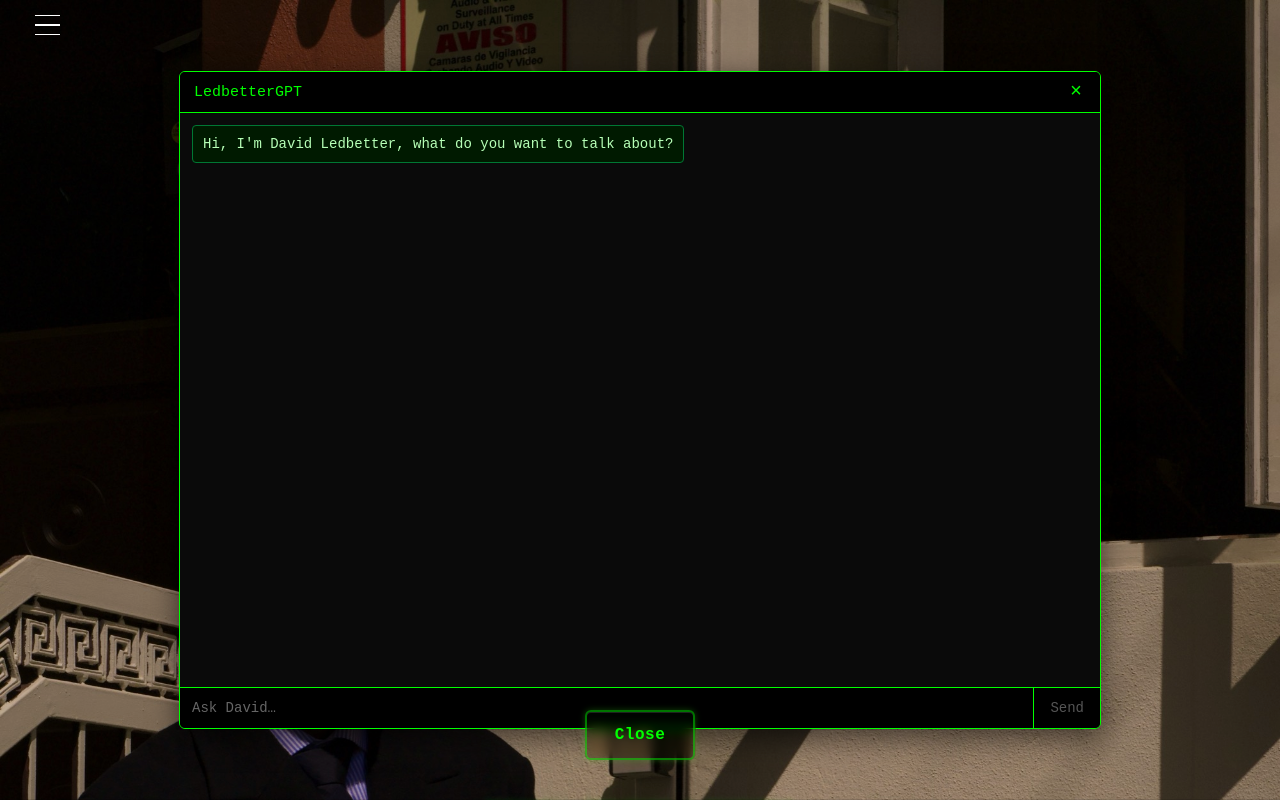
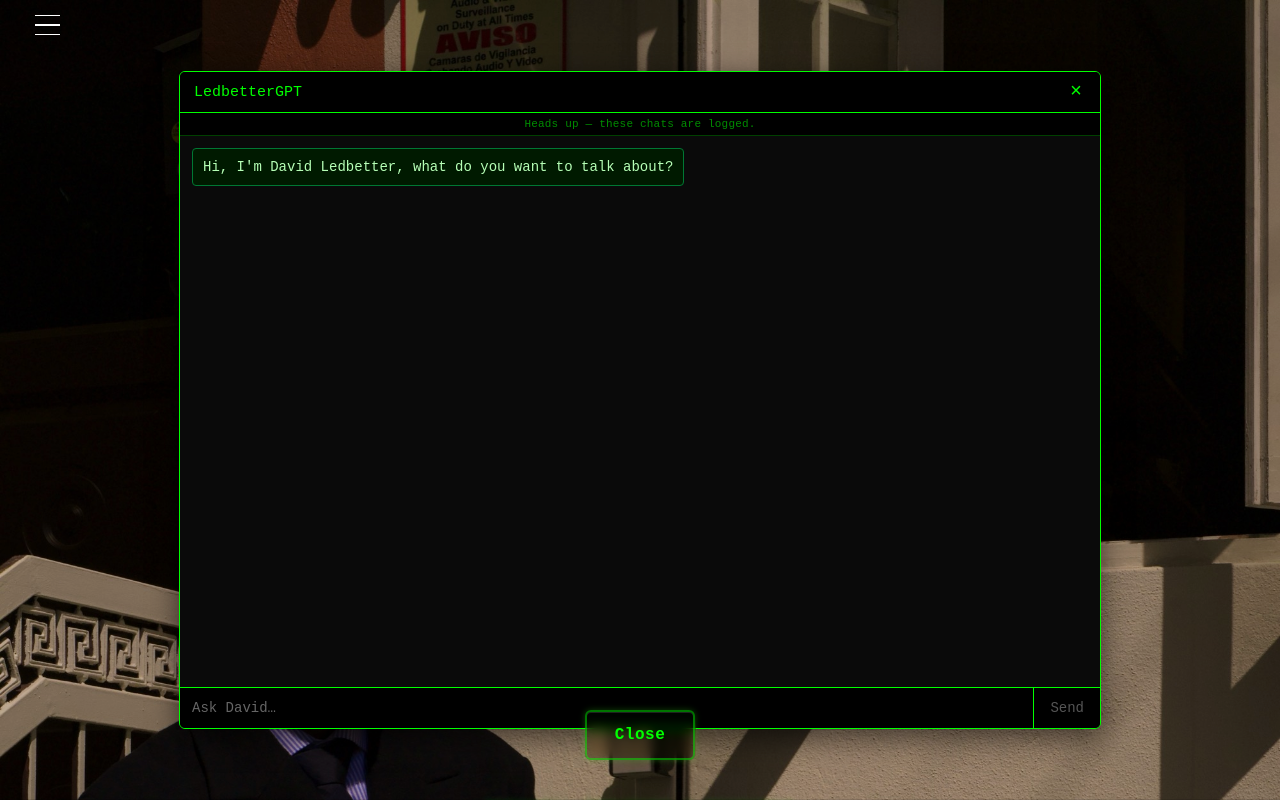
Before and after one commit to dledbetter123/ledbetter-website, a React (Create React App) app in the folder frontend/: page / in a window 1280 px wide. Both pictures are taken after a click on the button "Ask LedbetterGPT". Shown: the top 800 px of the page. Built offline with nearby package versions, Linux system fonts and the light colour scheme; no server answers.

Commit message:
chatwidget: add a "chats are logged" hint at the top of the panel
Small muted notice line under the header for transparency that conversations are
logged.

```diff
--- a/frontend/src/components/ChatWidget/ChatWidget.css
+++ b/frontend/src/components/ChatWidget/ChatWidget.css
@@ -144,6 +144,17 @@
   padding: 0 4px;
 }
 
+/* Small transparency hint that conversations are logged. */
+.chatNotice {
+  padding: 5px 14px;
+  background-color: #000;
+  color: rgba(0, 255, 0, 0.55);
+  border-bottom: 1px solid rgba(0, 255, 0, 0.25);
+  font-size: 11px;
+  text-align: center;
+  letter-spacing: 0.2px;
+}
+
 .chatMessages {
   flex: 1;
   overflow-y: auto;
--- a/frontend/src/components/ChatWidget/ChatWidget.js
+++ b/frontend/src/components/ChatWidget/ChatWidget.js
@@ -221,6 +221,7 @@ const ChatWidget = () => {
             <span>LedbetterGPT</span>
             <button className="chatClose" onClick={() => setIsOpen(false)} aria-label="Close chat">×</button>
           </div>
+          <div className="chatNotice">Heads up — these chats are logged.</div>
           <div className="chatMessages" ref={scrollRef}>
             {messages.map((m, i) => {
               const isLast = i === messages.length - 1;
```
